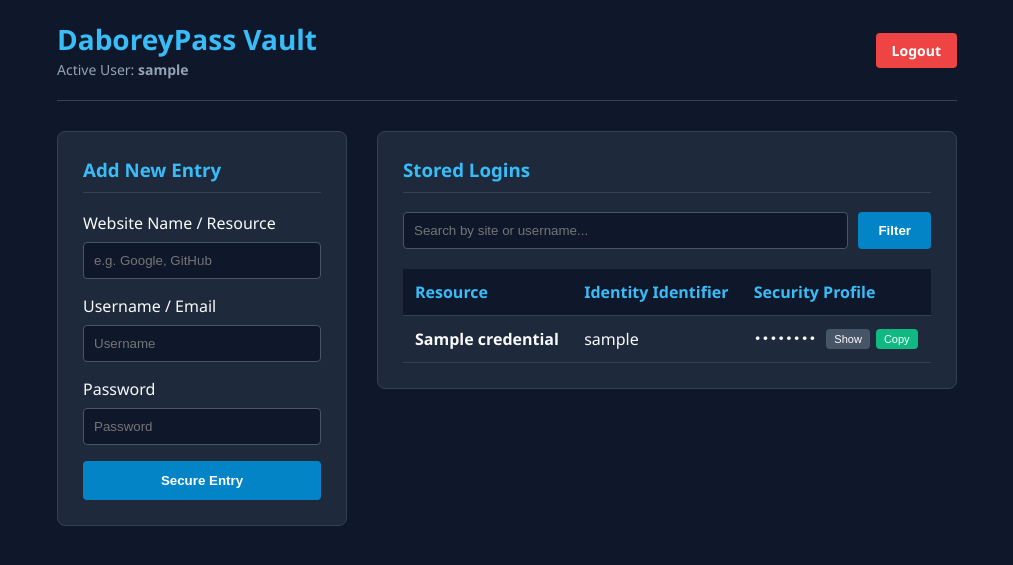
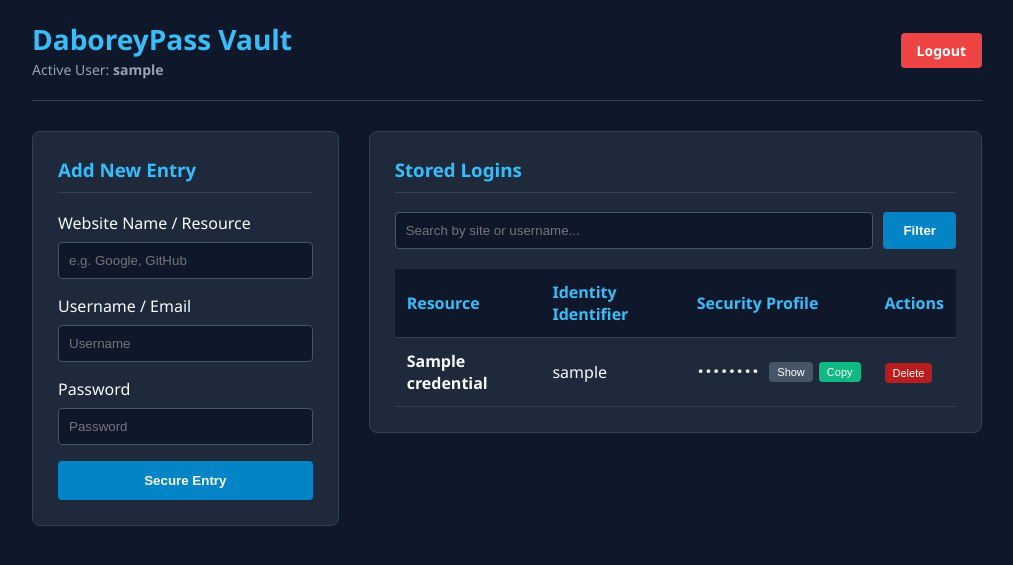
Before and after one commit to khmerdevelopercommunity/daboreypasswordmanager, a PHP site: page /home.php in a window 1280 px wide. Shown: the top 565 px of the page, without its empty margins (133-1146 px from the left). Run offline with PHP 8.4, Linux system fonts and the light colour scheme; the visitor is signed in with stand-in values (Sample User, id 1); tables that the repository leaves empty hold one stand-in row (values such as "Sample post").

Commit message:
update to add delete button

```diff
--- a/home.php
+++ b/home.php
@@ -48,6 +48,31 @@ if ($_SERVER["REQUEST_METHOD"] == "POST" && isset($_POST['action']) && $_POST['a
     }
 }
 
+// ==========================================
+// HANDLE DELETING A CREDENTIAL (NEW CODE)
+// ==========================================
+if ($_SERVER["REQUEST_METHOD"] == "POST" && isset($_POST['action']) && $_POST['action'] === 'delete_credential') {
+    if (!isset($_POST['csrf_token']) || $_POST['csrf_token'] !== $_SESSION['csrf_token']) {
+        die("Security token validation failed.");
+    }
+
+    $credential_id = intval($_POST['credential_id']);
+
+    // Ensure the entry actually belongs to the logged-in user before deleting
+    $stmt = $conn->prepare("DELETE FROM credentials WHERE id = ? AND user_id = ?");
+    $stmt->bind_param("ii", $credential_id, $_SESSION['user_id']);
+
+    if ($stmt->execute()) {
+        log_system_event($conn, $_SESSION['username'], 'CREDENTIAL_DELETED_ID_' . $credential_id);
+        $message = "Credential removed successfully.";
+        $status = "success";
+    } else {
+        $message = "Failed to delete the credential.";
+        $status = "error";
+    }
+    $stmt->close();
+}
+
 // Fetch all existing credentials for this user, decrypting on the fly
 $search_query = "";
 if (isset($_GET['search'])) {
@@ -75,7 +100,7 @@ $stmt->close();
     <title>DaboreyPass - Dashboard</title>
     <style>
         body { font-family: 'Segoe UI', Arial, sans-serif; background-color: #0f172a; color: #f8fafc; margin: 0; padding: 20px; }
-        .container { max-width: 900px; margin: 0 auto; }
+        .container { max-width: 950px; margin: 0 auto; } /* Widened slightly to account for the new column */
         .header { display: flex; justify-content: space-between; align-items: center; border-bottom: 1px solid #334155; padding-bottom: 20px; margin-bottom: 30px; }
         h1 { color: #38bdf8; margin: 0; font-size: 28px; }
         .welcome { color: #94a3b8; font-size: 14px; }
@@ -103,11 +128,17 @@ $stmt->close();
 
         .pass-container { display: flex; align-items: center; gap: 6px; }
         .pass-text { font-family: monospace; margin-right: 4px; }
-        .toggle-btn, .copy-btn { color: #fff; border: none; padding: 4px 8px; border-radius: 4px; cursor: pointer; font-size: 11px; width: auto; font-weight: normal; }
+        .toggle-btn, .copy-btn, .delete-btn { color: #fff; border: none; padding: 4px 8px; border-radius: 4px; cursor: pointer; font-size: 11px; width: auto; font-weight: normal; }
         .toggle-btn { background: #475569; }
         .toggle-btn:hover { background: #64748b; }
         .copy-btn { background: #10b981; }
         .copy-btn:hover { background: #059669; }
+
+        /* Delete Button styling */
+        .delete-btn { background: #b91c1c; }
+        .delete-btn:hover { background: #991b1b; }
+        .delete-form { display: inline; margin: 0; padding: 0; }
+
         .no-data { text-align: center; color: #64748b; padding: 20px; }
     </style>
 </head>
@@ -160,12 +191,12 @@ $stmt->close();
                             <th>Resource</th>
                             <th>Identity Identifier</th>
                             <th>Security Profile</th>
-                        </tr>
+                            <th>Actions</th> </tr>
                     </thead>
                     <tbody>
                         <?php if (empty($credentials)): ?>
                             <tr>
-                                <td colspan="3" class="no-data">No stored profiles found.</td>
+                                <td colspan="4" class="no-data">No stored profiles found.</td>
                             </tr>
                         <?php else: ?>
                             <?php foreach ($credentials as $index => $row): ?>
@@ -183,6 +214,14 @@ $stmt->close();
                                             <button class="toggle-btn" onclick="togglePassword(<?php echo $index; ?>, '<?php echo htmlspecialchars(addslashes($display_password)); ?>')">Show</button>
                                             <button class="copy-btn" onclick="copyToClipboard(this, '<?php echo htmlspecialchars(addslashes($display_password)); ?>')">Copy</button>
                                         </div>
+                                    </td>
+                                    <td>
+                                        <form method="POST" action="" class="delete-form" onsubmit="return confirm('Are you sure you want to delete the credentials for <?php echo htmlspecialchars(addslashes($row['site_name'])); ?>?');">
+                                            <input type="hidden" name="action" value="delete_credential">
+                                            <input type="hidden" name="csrf_token" value="<?php echo $_SESSION['csrf_token']; ?>">
+                                            <input type="hidden" name="credential_id" value="<?php echo $row['id']; ?>">
+                                            <button type="submit" class="delete-btn">Delete</button>
+                                        </form>
                                     </td>
                                 </tr>
                             <?php endforeach; ?>
```
